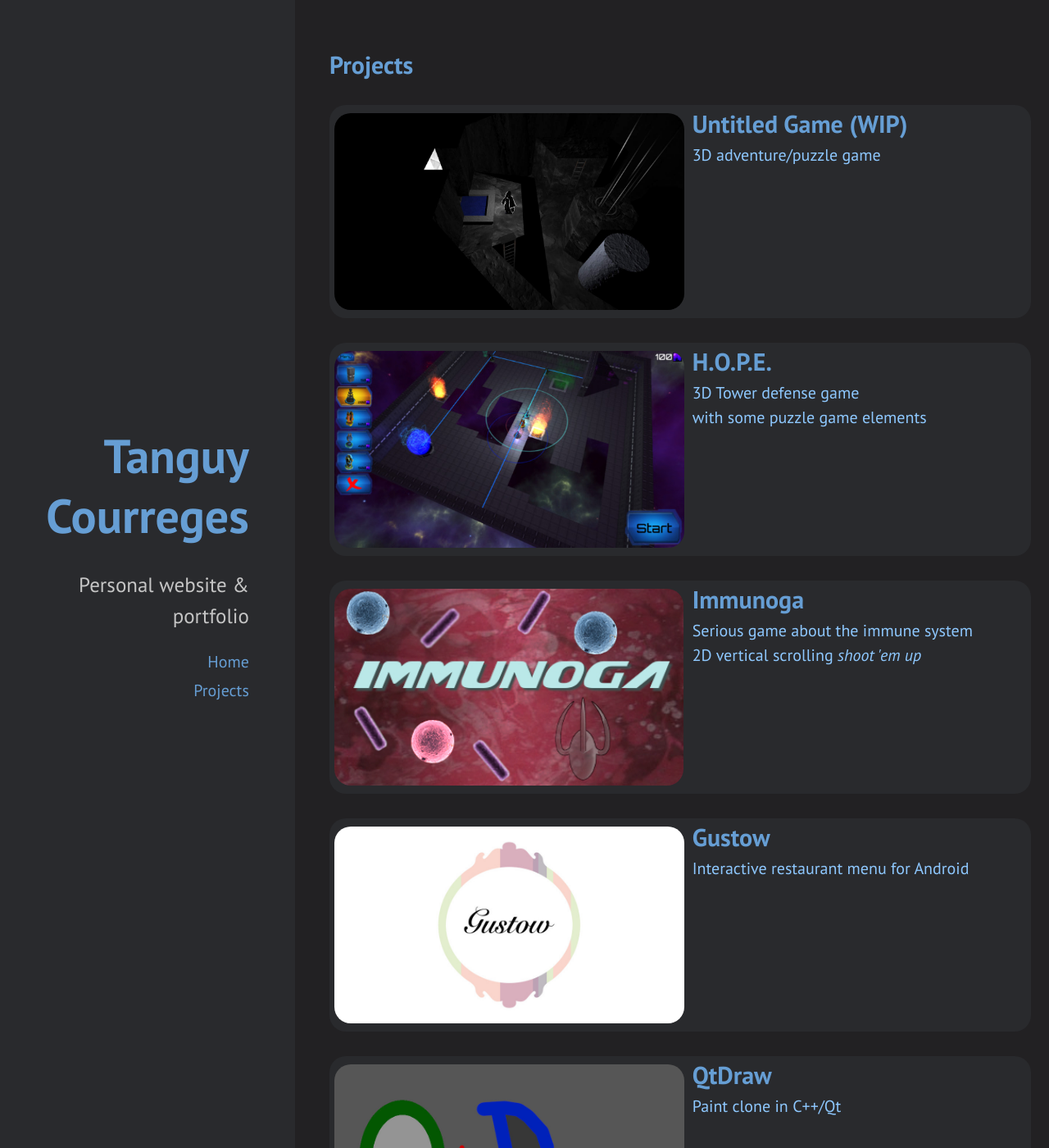
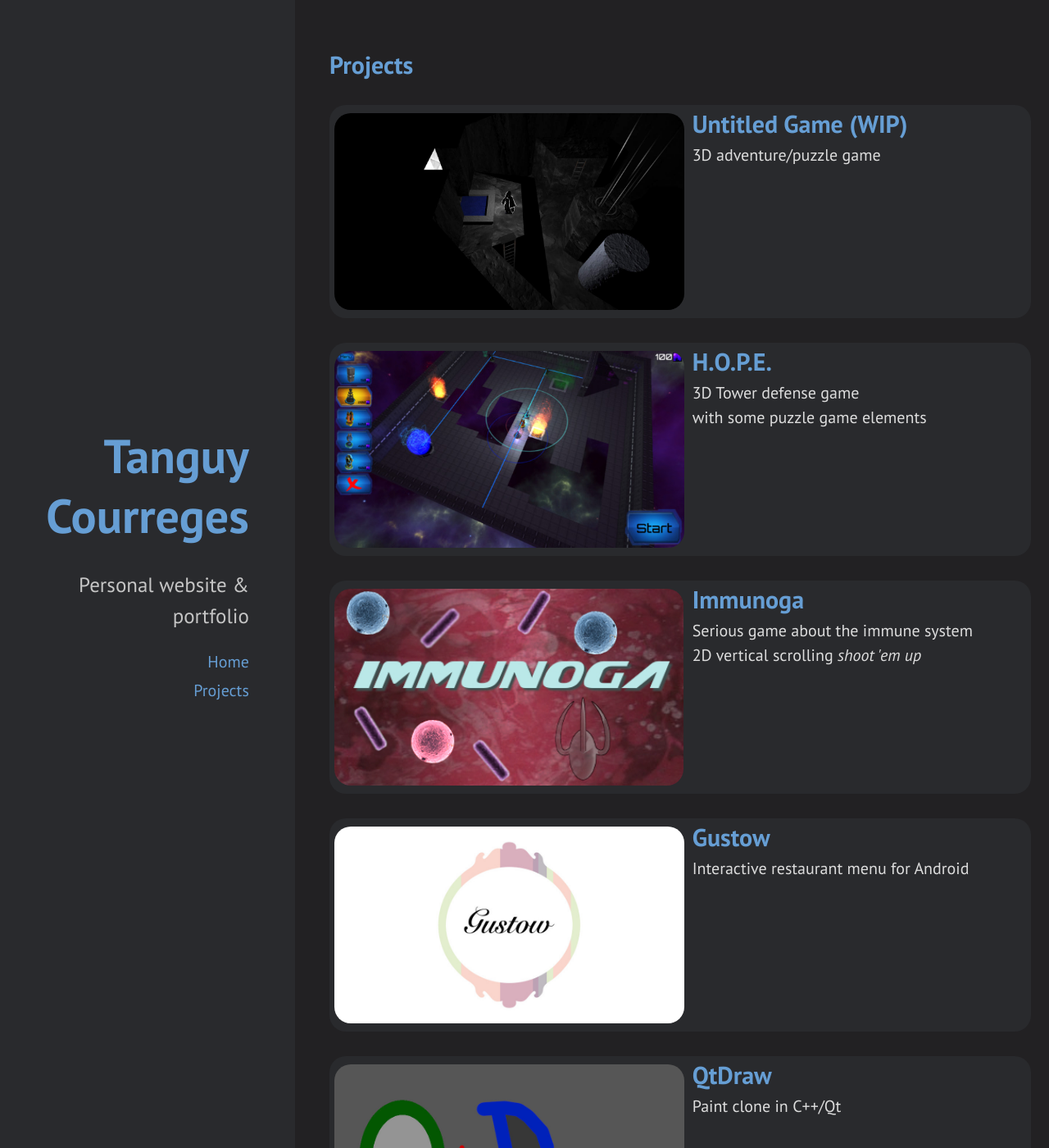
Before and after one commit to tcourreges/tcourreges.github.io, a Jekyll site: the page built from projects/index.html, in a window 1280 px wide and 1400 px high. Shown: the whole window at 82% size. Built offline with Jekyll 4.4.1, drawn with Linux system fonts in a browser that asks for light colours.

Commit message:
fixed minor layout issue

```diff
--- a/_sass/_projects.scss
+++ b/_sass/_projects.scss
@@ -91,4 +91,6 @@
     max-height: $project-block-height - $project-title-height;
 
     text-align: left;
+
+    color: $color-main;
 }
--- a/projects/index.html
+++ b/projects/index.html
@@ -7,12 +7,10 @@
 
 {% for post in site.posts %}
 
-<a href="{{ post.url | prepend: site.baseurl }}">
-<div class="project-block">
+<a href="{{ post.url | prepend: site.baseurl }}" class="project-block">
 	<div class="thumbnail"><img src="{{ post.thumbnail | prepend: site.baseurl }}" /></div>
 	<div class="title"><h2>{{ post.title }}</h2></div>
 	<div class="description">{{ post.description }}</div>
-</div>
 </a>
 
 <!--<time>{{ post.date | date: "%b %-d, %Y" }}</time>-->
```
